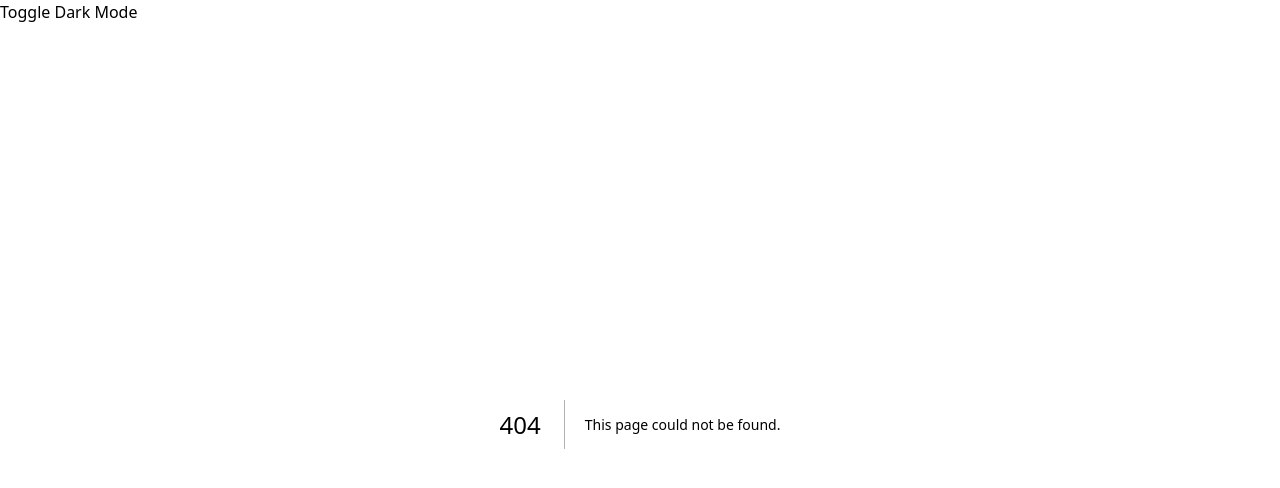
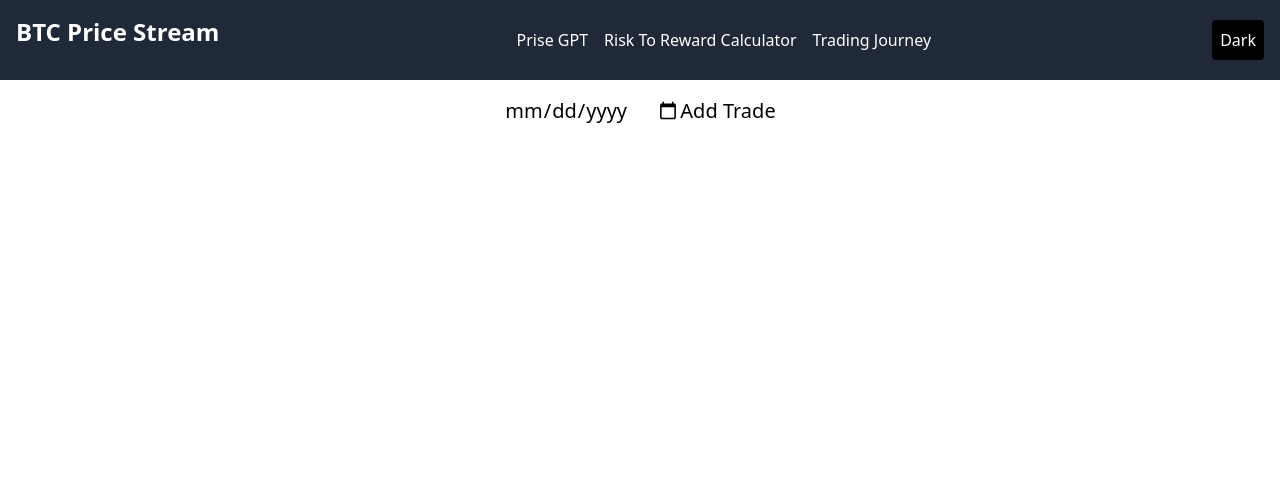
Before and after one commit to pate87/GPT-BTC-price-bot-rr-traiding-journal, a Next.js app: page /TradingJourney in a window 1280 px wide. Before the commit this address had no page. Shown: the top 488 px of the page. Built offline with nearby package versions, Linux system fonts and the light colour scheme.

Commit message:
refactor: Create new pages and nav bar

```diff
--- a/src/components/StreamrTest.tsx
+++ b/src/components/BinancePriceStream.tsx
@@ -91,18 +91,26 @@ export const BinancePriceStream = () => {
   }
 
   return (
-    <div>
-      <div>
+    <div style={{ height: 'calc(100vh - 100px)' }} className="flex flex-col justify-end bg-gray-900 bg-gray-100 dark:bg-gray-800">
+     {/* <div className="mt-6"> */}
+      {/* <div className="mt-4"> */}
         {priceReport ? <p>{priceReport}</p> : <p>No report yet</p>}
-      </div>
+      {/* </div> */}
+    {/* </div> */}
+
+      <div className='flex flex-col justify-around '>
       <input
-        className='text-black'
+        className="bg-gray-800 p-2 rounded focus:outline-none focus:border-blue-500 dark:bg-gray-200 dark:text-black"
         type="text"
         value={userInput}
         onChange={(e) => setUserInput(e.target.value)}
         placeholder="Ask about BTC price"
       />
-      <button onClick={handleSubmit}>Submit</button>
+      <button
+      className="bg-blue-500 text-white rounded hover:bg-blue-600 focus:outline-none focus:border-blue-700"
+       onClick={handleSubmit}>Submit</button>
+      </div>
+
     </div>
   );
 
--- /dev/null
+++ b/src/components/Navbar.tsx
@@ -0,0 +1,43 @@
+import React from 'react';
+import Link from 'next/link';
+
+const Navbar = ({ toggleTheme, currentTheme }) => {
+  return (
+    <nav className="bg-gray-800 text-white p-4">
+      <div className="container mx-auto flex items-center justify-between">
+        <div>
+          <a href="#" className="text-2xl font-bold">
+          <h1 className="text-2xl font-bold mb-4">BTC Price Stream</h1>
+          </a>
+        </div>
+        <ul className="list-none items-center m-0 p-0 flex">
+            <li className="ml-4">
+                <Link className="text-white" href="/PriceGPT">
+                  Prise GPT
+                </Link>
+            </li>
+            <li className="ml-4">
+                <Link className="text-white" href="/RiskToRewardCalculator">
+                  Risk To Reward Calculator
+                </Link>
+            </li>
+            <li className="ml-4">
+                <Link className="text-white" href="/TradingJourney">
+                    Trading Journey
+                </Link>
+            </li>
+        </ul>
+        <div>
+          <button
+            onClick={toggleTheme}
+            className={`p-2 rounded ${currentTheme === 'dark' ? 'bg-white text-black' : 'bg-black text-white'}`}
+          >
+            {currentTheme === 'dark' ? 'Light' : 'Dark'}
+          </button>
+        </div>
+      </div>
+    </nav>
+  );
+};
+
+export default Navbar;
--- /dev/null
+++ b/src/pages/PriceGPT.tsx
@@ -0,0 +1,11 @@
+import { BinancePriceStream } from '@/components/BinancePriceStream';
+
+const PriceGPT: React.FC = () => {
+    return (
+      <div>
+        <BinancePriceStream />
+      </div>
+    );
+  };
+
+  export default PriceGPT;
--- a/src/pages/_app.tsx
+++ b/src/pages/_app.tsx
@@ -1,28 +1,41 @@
 import '@/styles/globals.css'
 import { useEffect, useState } from 'react';
 import type { AppProps } from 'next/app'
+import Navbar from '../components/Navbar';
 
 export default function App({ Component, pageProps }: AppProps) {
 
-  const [darkMode, setDarkMode] = useState(false);
+  const [theme, setTheme] = useState("light");
 
-  // Update the dark mode class on initial render and whenever darkMode changes
+   // On initial load, set theme from local storage or system preference
+   useEffect(() => {
+    const initialTheme = localStorage.getItem('theme') || window.matchMedia("(prefers-color-scheme: dark)").matches
+      ? "dark"
+      : "light";
+    setTheme(initialTheme);
+  }, []);
+
   useEffect(() => {
-    const className = 'dark';
-    const element = window.document.body;
-    if (darkMode) {
-      element.classList.add(className);
-    } else {
-      element.classList.remove(className);
-    }
-  }, [darkMode]);
+    // Update body class and local storage when theme changes
+    document.body.className = theme;
+    localStorage.setItem('theme', theme);
+  }, [theme]);
+
+   // Toggle theme
+   const toggleTheme = () => {
+    setTheme(theme === "dark" ? "light" : "dark");
+  };
 
   // return <Component {...pageProps} />
   return (
     <>
-      <button onClick={() => setDarkMode(!darkMode)}>
-        Toggle {darkMode ? 'Light' : 'Dark'} Mode
-      </button>
+    <Navbar toggleTheme={toggleTheme} currentTheme={theme} />
+      {/* <button
+        className="bg-gray-900 text-white dark:bg-gray-100 dark:text-black p-2 rounded-lg shadow-md"
+        onClick={toggleTheme}
+      >
+        Toggle Theme
+      </button> */}
       <Component {...pageProps} />
     </>
   );
--- a/src/pages/index.tsx
+++ b/src/pages/index.tsx
@@ -1,15 +1,15 @@
 import React from 'react';
-import RiskToRewardCalculator from '../components/RiskToRewardCalculator';
-import TradingJourney from '../components/TradingJourney';
-import { BinancePriceStream } from '@/components/StreamrTest';
+// import RiskToRewardCalculator from '../components/RiskToRewardCalculator';
+// import TradingJourney from '../components/TradingJourney';
+import { BinancePriceStream } from '@/components/BinancePriceStream';
 
 const HomePage: React.FC = () => {
   return (
     <div>
-      <h1>Trading App</h1>
+
       <BinancePriceStream />
-      <RiskToRewardCalculator />
-      <TradingJourney />
+      {/* <RiskToRewardCalculator /> */}
+      {/* <TradingJourney /> */}
     </div>
   );
 };
--- a/src/styles/globals.css
+++ b/src/styles/globals.css
@@ -1,6 +1,15 @@
 @tailwind base;
 @tailwind components;
 @tailwind utilities;
+
+body.light {
+  @apply bg-white text-black;
+}
+
+body.dark {
+  @apply bg-black text-white;
+}
+
 
 :root {
   --foreground-rgb: 0, 0, 0;
--- a/tailwind.config.ts
+++ b/tailwind.config.ts
@@ -1,6 +1,7 @@
-import type { Config } from 'tailwindcss'
+// tailwind.config.js
 
-const config: Config = {
+module.exports = {
+  darkMode: "class", // 'media' or 'class'
   content: [
     './src/pages/**/*.{js,ts,jsx,tsx,mdx}',
     './src/components/**/*.{js,ts,jsx,tsx,mdx}',
@@ -10,11 +11,9 @@ const config: Config = {
     extend: {
       backgroundImage: {
         'gradient-radial': 'radial-gradient(var(--tw-gradient-stops))',
-        'gradient-conic':
-          'conic-gradient(from 180deg at 50% 50%, var(--tw-gradient-stops))',
+        'gradient-conic': 'conic-gradient(from 180deg at 50% 50%, var(--tw-gradient-stops))',
       },
     },
   },
   plugins: [],
-}
-export default config
+};
```
Also changed, not shown: src/pages/RiskToRewardCalculator.tsx (renamed from src/components/RiskToRewardCalculator.tsx), src/pages/TradingJourney.tsx (renamed from src/components/TradingJourney.tsx).
